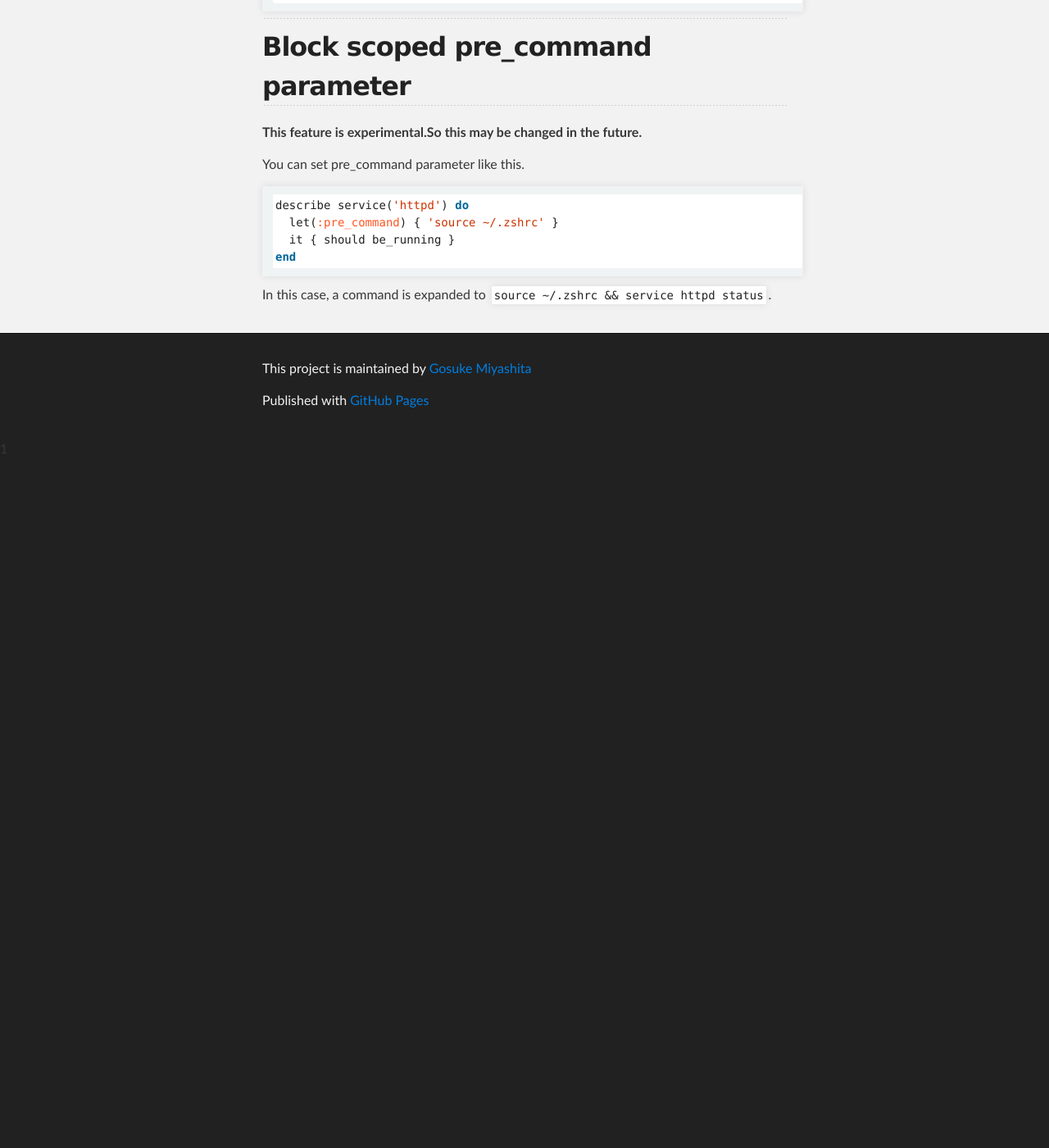
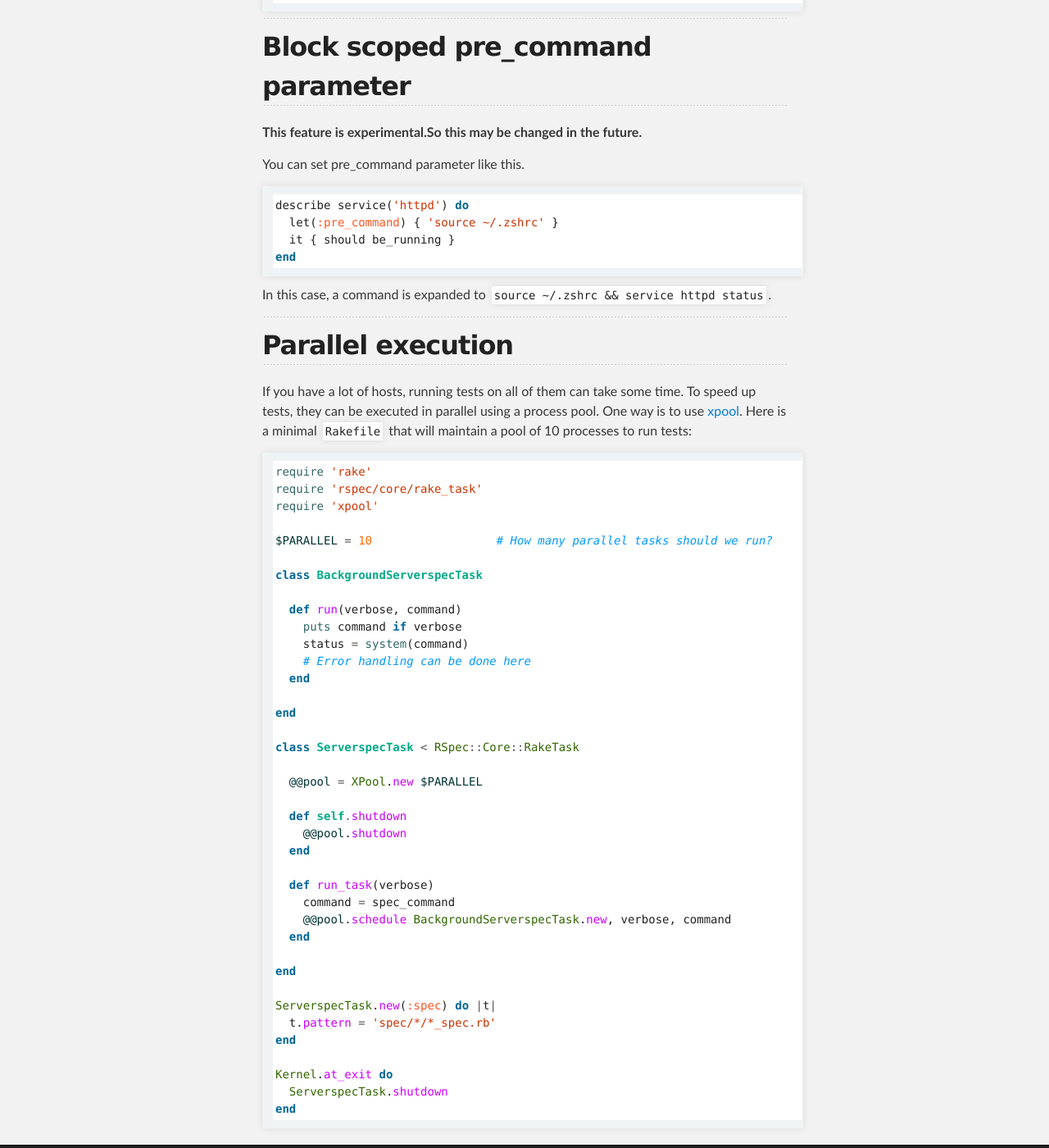
Before and after one commit to serverspec/serverspec.github.io, a Jekyll site: the page built from advanced_tips.md, in a window 1280 px wide and 1400 px high, scrolled down 4539 px. Shown: the whole window at 82% size. Built offline with Jekyll 4.4.1, drawn with Linux system fonts in a browser that asks for light colours; Markdown is read by kramdown in place of the engine named in the settings; before the commit the page ends 5098 px from its top, so only the background shows below that.

Commit message:
Minimal Rakefile for parallel execution of tests

````diff
--- a/advanced_tips.md
+++ b/advanced_tips.md
@@ -232,3 +232,55 @@ end
 ```
 
 In this case, a command is expanded to ``source ~/.zshrc && service httpd status``.
+
+----
+
+## Parallel execution
+
+If you have a lot of hosts, running tests on all of them can take some
+time. To speed up tests, they can be executed in parallel using a
+process pool. One way is to use [xpool][]. Here is a minimal
+``Rakefile`` that will maintain a pool of 10 processes to run tests:
+
+```ruby
+require 'rake'
+require 'rspec/core/rake_task'
+require 'xpool'
+
+$PARALLEL = 10                  # How many parallel tasks should we run?
+
+class BackgroundServerspecTask
+
+  def run(verbose, command)
+    puts command if verbose
+    status = system(command)
+    # Error handling can be done here
+  end
+
+end
+
+class ServerspecTask < RSpec::Core::RakeTask
+
+  @@pool = XPool.new $PARALLEL
+
+  def self.shutdown
+    @@pool.shutdown
+  end
+
+  def run_task(verbose)
+    command = spec_command
+    @@pool.schedule BackgroundServerspecTask.new, verbose, command
+  end
+
+end
+
+ServerspecTask.new(:spec) do |t|
+  t.pattern = 'spec/*/*_spec.rb'
+end
+
+Kernel.at_exit do
+  ServerspecTask.shutdown
+end
+```
+
+[xpool]: https://github.com/robgleeson/xpool "xpool: lightweight process pool"
````
